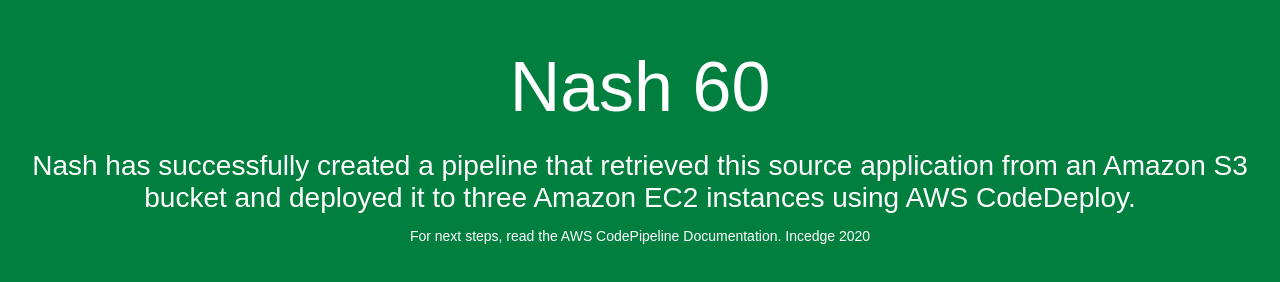
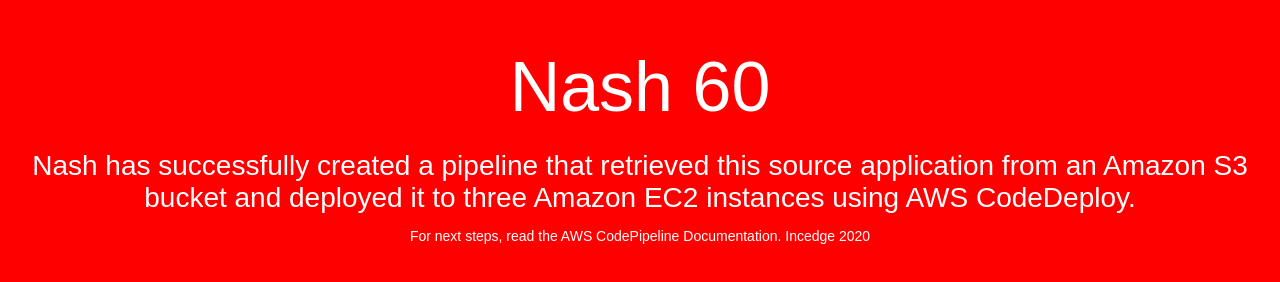
Before and after one commit to NashCarvalho/adl_exp2, a plain HTML site: page index.html in a window 1280 px wide. Drawn offline with Linux system fonts and the light colour scheme.

Commit message:
Update index.html

```diff
--- a/index.html
+++ b/index.html
@@ -7,7 +7,7 @@
   <style>
     body {
       color: #ffffff;
-      background-color: #007f3f;
+      background-color: #FF0000;
       font-family: Arial, sans-serif;
       font-size: 14px;
     }
```
